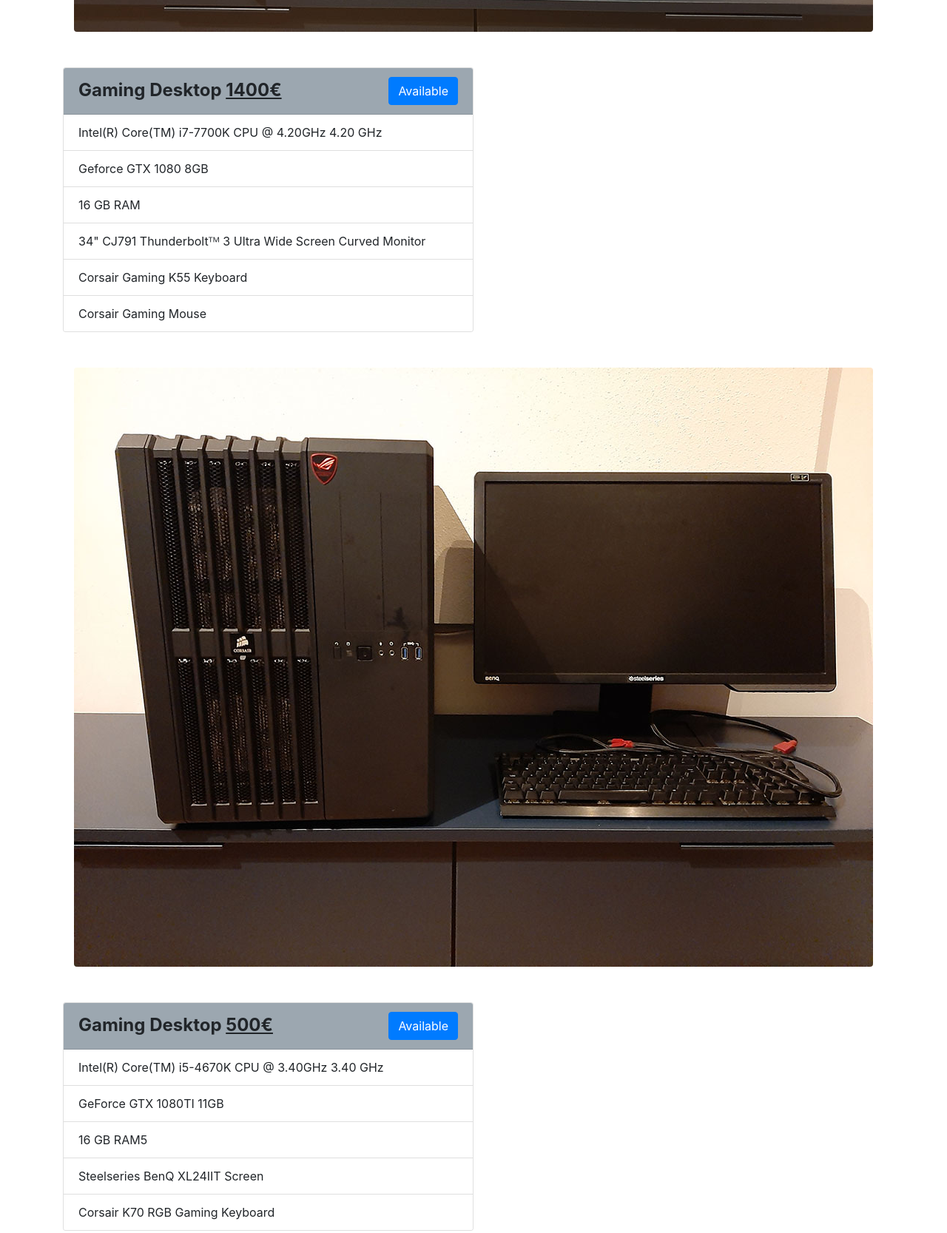
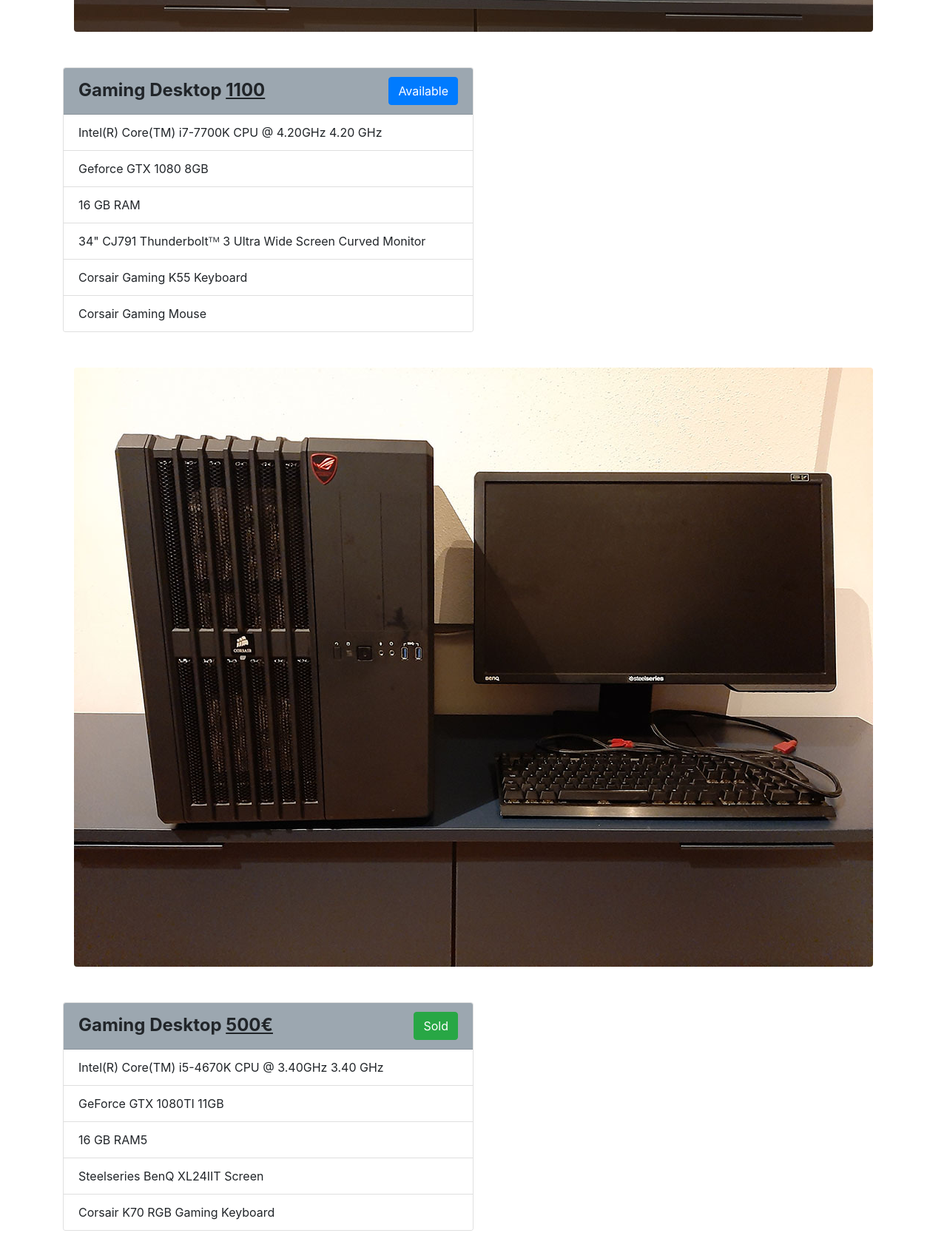
Before and after one commit to Pyleks/byebye-stuff, a plain HTML site: page index.html in a window 1280 px wide. Shown: the part 697-2364 px from the top of the page at 74% size. Drawn offline with nearby package versions, Linux system fonts and the light colour scheme.

Commit message:
Changed html values to update recent changes

```diff
--- a/index.html
+++ b/index.html
@@ -35,7 +35,7 @@
     </div>
     <div class="card form-width mt-5">
         <div class="card-header font-weight-bold money_size">
-            Gaming Desktop <u>1400€</u>
+            Gaming Desktop <u>1100</u>
             <p class="btn btn-primary middle-marg float-right">Available</p>
         </div>
         <ul class="list-group list-group-flush">
@@ -58,7 +58,7 @@
     <div class="card form-width mt-5">
         <div class="card-header font-weight-bold money_size">
             Gaming Desktop <u>500€</u>
-            <p class="btn btn-primary middle-marg float-right">Available</p>
+            <p class="btn btn-success middle-marg float-right">Sold</p>
         </div>
         <ul class="list-group list-group-flush">
             <li class="list-group-item">Intel(R) Core(TM) i5-4670K CPU @ 3.40GHz 3.40 GHz</li>
@@ -78,7 +78,7 @@
     </div>
     <div class="card form-width mt-5">
         <div class="card-header font-weight-bold money_size">
-            PS4 Pro <u>300€</u>
+            PS4 Pro <u>250€</u>
             <p class="btn btn-primary middle-marg float-right">Available</p>
         </div>
         <ul class="list-group list-group-flush">
@@ -100,7 +100,7 @@
     <div class="card form-width mt-5">
         <div class="card-header font-weight-bold money_size">
             Secretlab OMEGA 2020 Series gaming chair <u>200€</u>
-            <p class="btn btn-primary middle-marg float-right">Available</p>
+            <p class="btn btn-warning middle-marg float-right">Sale Pending</p>
         </div>
     </div>
 </div>
```
